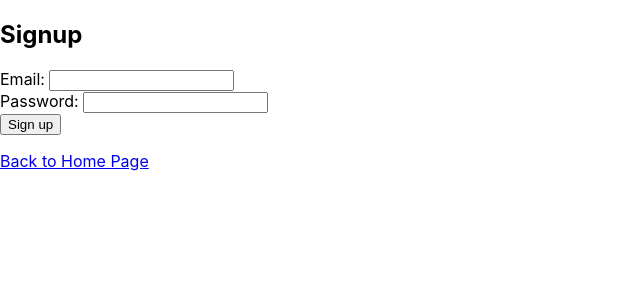
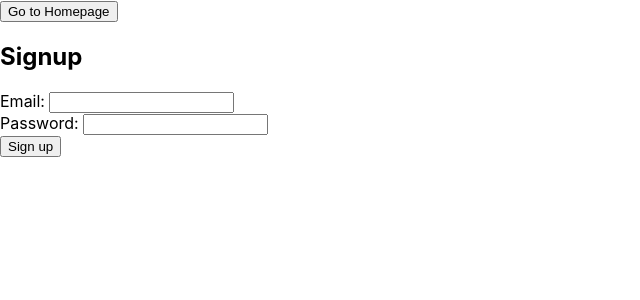
Before and after one commit to cjcltcoder/budget-app-frontend1, a React (Create React App) app: page /signup in a window 1280 px wide. Shown: the top 300 px of the page, without its empty margins (0-640 px from the left). Built offline with nearby package versions, Linux system fonts and the light colour scheme.

Commit message:
User and budget functionality complete

```diff
--- a/src/pages/ProfilePage.js
+++ b/src/pages/ProfilePage.js
@@ -108,9 +108,9 @@ const ProfilePage = () => {
   };
 
   if (redirect) {
-    // Perform redirection
-    window.location.href = '/dashboard'; // Redirect to dashboard
-    return null; // This is necessary to prevent further rendering of the component
+    // Redirect to homepage after deletion
+    window.location.href = '/'; // Change '/' to your actual homepage route if needed
+    return null; // Prevent further rendering
   }
 
   return (
@@ -128,8 +128,9 @@ const ProfilePage = () => {
       <br />
       <input type="password" value={newPassword} onChange={handlePasswordChange} />
       <button onClick={handleUpdatePassword}>Update Password</button>
-      <br />
+      <div>
       <button onClick={handleDeleteUser}>Delete User</button> {/* Button to delete the user */}
+      </div>
     </div>
   );
 };
--- a/src/pages/SignupPage.js
+++ b/src/pages/SignupPage.js
@@ -45,6 +45,7 @@ const SignupPage = () => {
 
   return (
     <div>
+      <button onClick={() => window.location.href = '/'}>Go to Homepage</button>
       <h2>Signup</h2>
       {message && <p>{message}</p>}
       <form onSubmit={handleSubmit}>
@@ -58,7 +59,6 @@ const SignupPage = () => {
         </div>
         <button type="submit">Sign up</button>
       </form>
-      <p><Link to="/">Back to Home Page</Link></p>
     </div>
   );
 };
```
